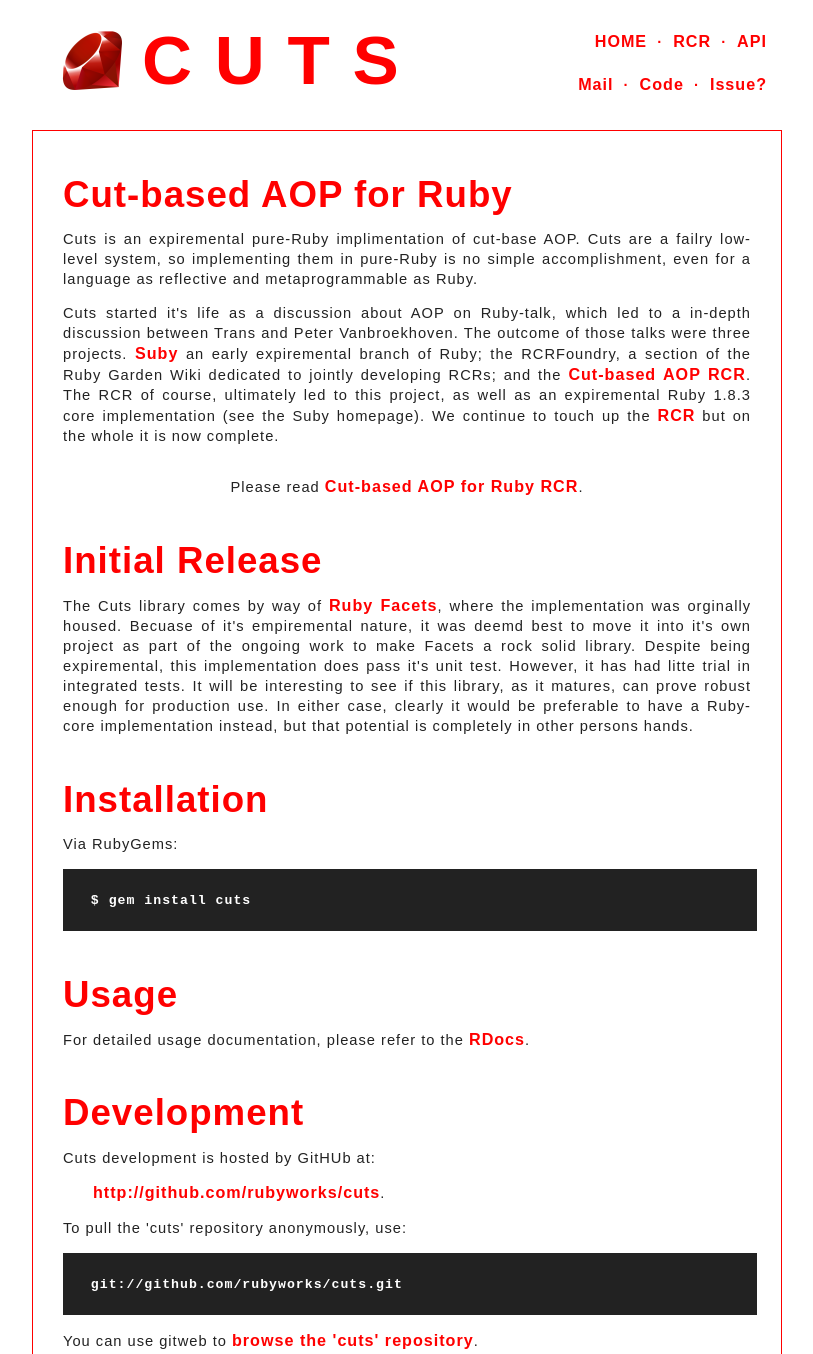
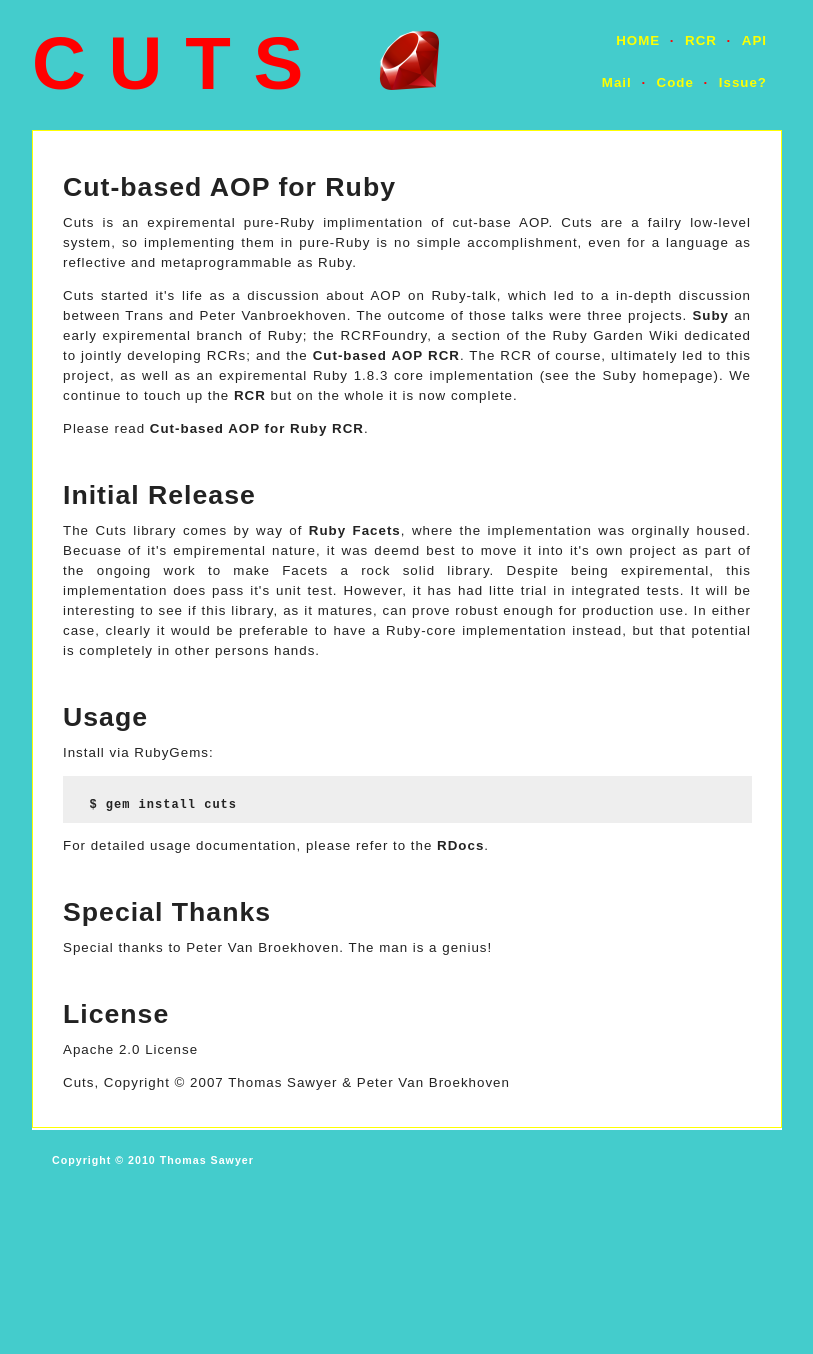
Before and after one commit to rubyworks/cuts, a plain HTML site: page site/index.html in a window 1280 px wide. Shown: the top 1354 px of the page, without its empty margins (233-1046 px from the left). After the commit the page ends 1222 px from the top, so only its background shows below. Drawn offline with Linux system fonts and the light colour scheme.

Commit message:
admin: update the site again

```diff
--- a/site/assets/styles/index.css
+++ b/site/assets/styles/index.css
@@ -1,19 +1,18 @@
-
 body { padding: 0; margin: 0;
-       background: #ffffff;
-       font-size: 11pt; font-family: Microsoft sans-serif, sans-serif, helvetica;
+       background: #4cc;
+       font-size: 10pt; font-family: Microsoft sans-serif, sans-serif, helvetica;
        text-align: center;
        color: #222;
        letter-spacing: 1px;
-       line-height: 14pt;
+       line-height: 12pt;
        position: relative;
 }
 
-h1 { padding-top: 30px; font-size: 2.5em; color: red; }
+h1 { padding-top: 30px; font-size: 2.0em; color: #222; }
 
 h1.top { margin-top: -10px; }
 
-h2 { margin-top: 25px; color: red; }
+h2 { margin-top: 25px; color: #222; }
 
 p {
   font-size: 1em;
@@ -30,16 +29,16 @@ img {
 }
 
 pre {
-  padding: 5px 10px 20px 10px;
+  padding: 5px 5px 10px 10px;
   font-size: 0.9em;
-  background-color: #222222;
+  background-color: #eee;
   /* color: #FF0055; */
   font-weight: bold;
   width: 98%;
-  color: white;
+  color: #222;
 }
 
-a { text-decoration: none; color: #ff0000; font-weight: bold; font-size: 1.1em; }
+a { text-decoration: none; color: #222; font-weight: bold; }
 a:hover { text-decoration: underline; }
 
 pre.script { background-color: #DDFFDD; color: black; }
@@ -59,14 +58,14 @@ pre.script { background-color: #DDFFDD; color: black; }
 }
 
 .title {
-  font: bold 52pt sans-serif;
+  font: bold 56pt sans-serif;
   color: red;
   letter-spacing: 17pt;
-  padding-left: 15px;
+  padding: 0;
+  margin-left: -20px;
 }
 
 .menu {
-  background: #ffffff;
   height: 90px;
   font-size: 1em;
   font-weight: bold;
@@ -78,7 +77,7 @@ pre.script { background-color: #DDFFDD; color: black; }
 }
 
 .menu a {
-  color: red;
+  color: #ffff00;
   text-decoration: none;
   padding: 5px;
 }
@@ -111,7 +110,7 @@ pre.script { background-color: #DDFFDD; color: black; }
 .text {
   text-align: left;
   background: white;
-  border: 1px solid #ff0000;
+  border: 1px solid #ffff00;
   padding: 0 30px 20px 30px;
 }
 
@@ -128,7 +127,7 @@ pre.script { background-color: #DDFFDD; color: black; }
 .copyright {
   height: 72px;
   text-align: left;
-  color: pink;
+  color: white;
   font-size: 0.8em;
   font-weight: bold;
   padding: 10px;
@@ -137,7 +136,7 @@ pre.script { background-color: #DDFFDD; color: black; }
 }
 
 .copyright a {
-  color: pink;
+  color: white;
 }
 
 .important {
--- a/site/index.html
+++ b/site/index.html
@@ -23,8 +23,9 @@
 </div>
 
 <div class="logo">
-  <img src="assets/images/ruby.png" style="margin: 10px; margin-right: 20px;" align="left"/>
-  <div class="title">CUTS</div>
+  <div class="title">CUTS
+    <img src="assets/images/ruby.png" style="margin: 10px; margin-left: 10px;" align="top"/>
+  </div>
 </div>
 
 <div class="text" style="clear: both;">
@@ -45,7 +46,7 @@ The RCR of course, ultimately led to this project, as well as an expiremental Ru
 core implementation (see the Suby homepage). We continue to touch up the
 <a href="rcr.html">RCR</a> but on the whole it is now complete.</p>
 
-<p style="text-align: center; margin-top: 30px;">
+<p>
   Please read <a href="rcr.html">Cut-based AOP for Ruby RCR</a>.
 </p>
 
@@ -60,35 +61,15 @@ interesting to see if this library, as it matures, can prove robust enough for p
 case, clearly it would be preferable to have a Ruby-core implementation instead, but that potential
 is completely in other persons hands.</p>
 
-<h1>Installation</h1>
+<h1>Usage</h1>
 
-<p>Via RubyGems:</p>
+<p>Install via RubyGems:</p>
 
 <pre><code>
   $ gem install cuts
 </code></pre>
 
-
-<h1>Usage</h1>
-
 <p>For detailed usage documentation, please refer to the <a href="rdoc/index.html">RDocs</a>.</p>
-
-
-<h1>Development</h1>
-
-<p>Cuts development is hosted by GitHUb at:</p>
-<p style="padding: 0 30px;">
-   <a href="http://github.com/rubyworks/cuts">http://github.com/rubyworks/cuts</a>.</p>
-</p>
-
-<p>To pull the 'cuts' repository anonymously, use:</p>
-
-<pre><code>
-  git://github.com/rubyworks/cuts.git
-</code></pre>
-
-<p>You can use gitweb to
-<a href="http://github.com/rubyworks/cuts">browse the 'cuts' repository</a>.</p>
 
 
 <h1>Special Thanks</h1>
```
Also changed, not shown: 1 other file.
